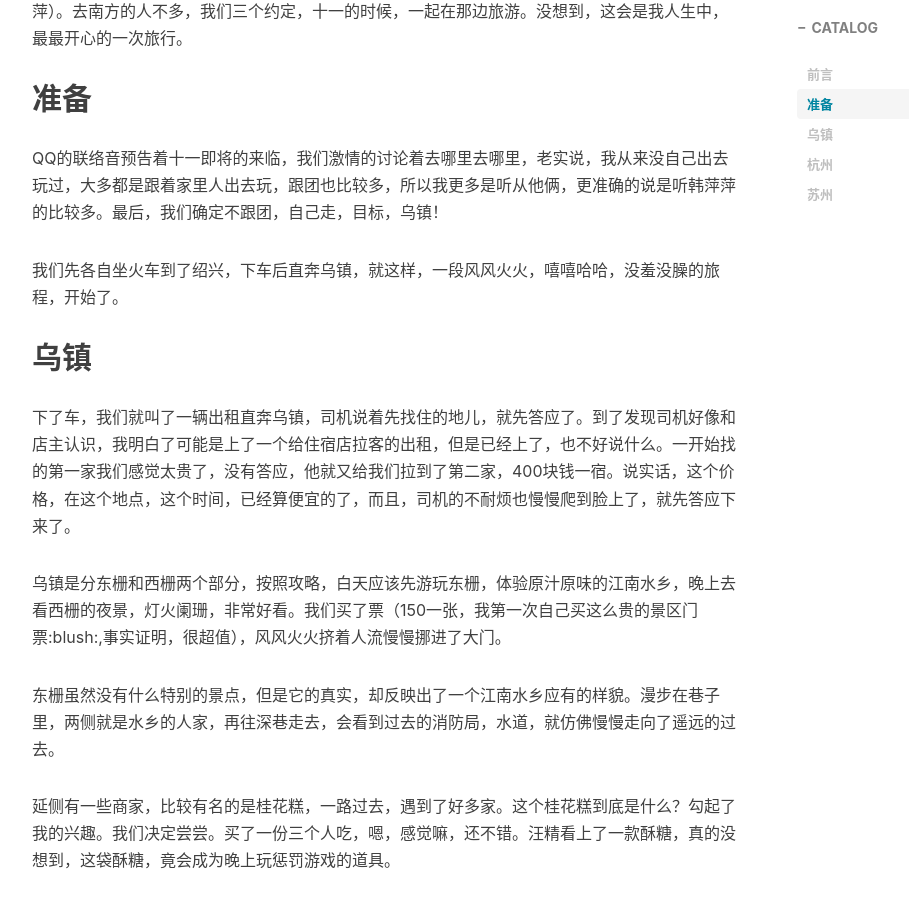
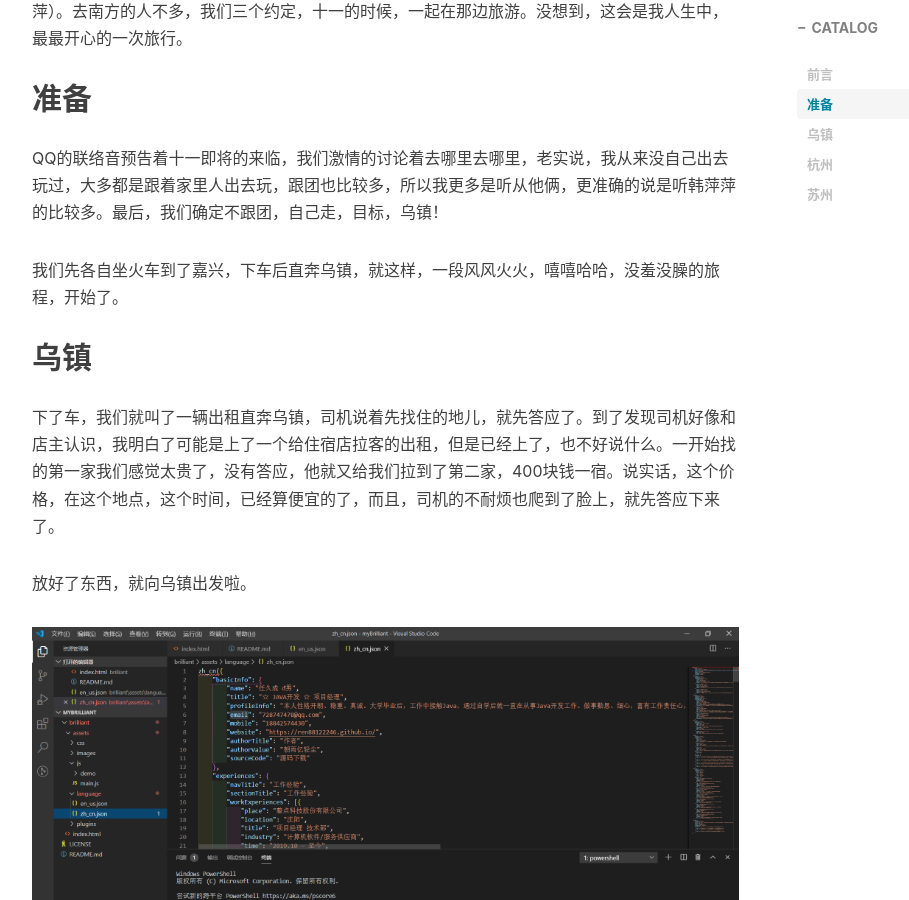
Before and after one commit to ren88122246/ren88122246.github.io, a Jekyll site: the page built from _posts/2020-03-26-记录一次最开心的旅行.md, in a window 1280 px wide and 900 px high, scrolled down 758 px. Shown: the whole window, without its empty margins (233-1142 px from the left). Built offline with Jekyll 4.4.1, drawn with Linux system fonts in a browser that asks for light colours; nearby versions of some CDN libraries; comment, search, counter and statistics services are not loaded.

Commit message:
内容图片

```diff
--- a/_posts/2020-03-26-记录一次最开心的旅行.md
+++ b/_posts/2020-03-26-记录一次最开心的旅行.md
@@ -21,11 +21,15 @@ tags:
 
 QQ的联络音预告着十一即将的来临，我们激情的讨论着去哪里去哪里，老实说，我从来没自己出去玩过，大多都是跟着家里人出去玩，跟团也比较多，所以我更多是听从他俩，更准确的说是听韩萍萍的比较多。最后，我们确定不跟团，自己走，目标，乌镇！
 
-我们先各自坐火车到了绍兴，下车后直奔乌镇，就这样，一段风风火火，嘻嘻哈哈，没羞没臊的旅程，开始了。
+我们先各自坐火车到了嘉兴，下车后直奔乌镇，就这样，一段风风火火，嘻嘻哈哈，没羞没臊的旅程，开始了。
 
 ## 乌镇
 
-下了车，我们就叫了一辆出租直奔乌镇，司机说着先找住的地儿，就先答应了。到了发现司机好像和店主认识，我明白了可能是上了一个给住宿店拉客的出租，但是已经上了，也不好说什么。一开始找的第一家我们感觉太贵了，没有答应，他就又给我们拉到了第二家，400块钱一宿。说实话，这个价格，在这个地点，这个时间，已经算便宜的了，而且，司机的不耐烦也慢慢爬到脸上了，就先答应下来了。
+下了车，我们就叫了一辆出租直奔乌镇，司机说着先找住的地儿，就先答应了。到了发现司机好像和店主认识，我明白了可能是上了一个给住宿店拉客的出租，但是已经上了，也不好说什么。一开始找的第一家我们感觉太贵了，没有答应，他就又给我们拉到了第二家，400块钱一宿。说实话，这个价格，在这个地点，这个时间，已经算便宜的了，而且，司机的不耐烦也爬到了脸上，就先答应下来了。
+
+放好了东西，就向乌镇出发啦。
+
+![当地很多的人力三轮车](https://ren88122246.github.io/img/2020-03-26-resume/01.png)
 
 乌镇是分东栅和西栅两个部分，按照攻略，白天应该先游玩东栅，体验原汁原味的江南水乡，晚上去看西栅的夜景，灯火阑珊，非常好看。我们买了票（150一张，我第一次自己买这么贵的景区门票:blush:,事实证明，很超值），风风火火挤着人流慢慢挪进了大门。
 
```
Also changed, not shown: img/2020-04-03-travel/02.jpg (added).
